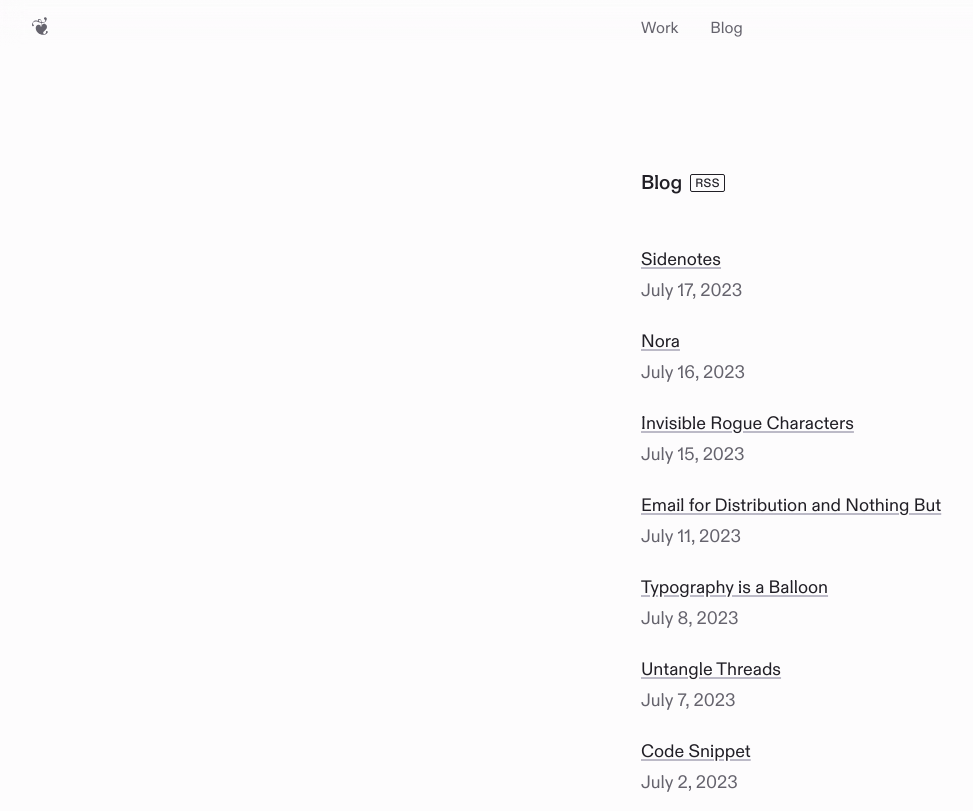
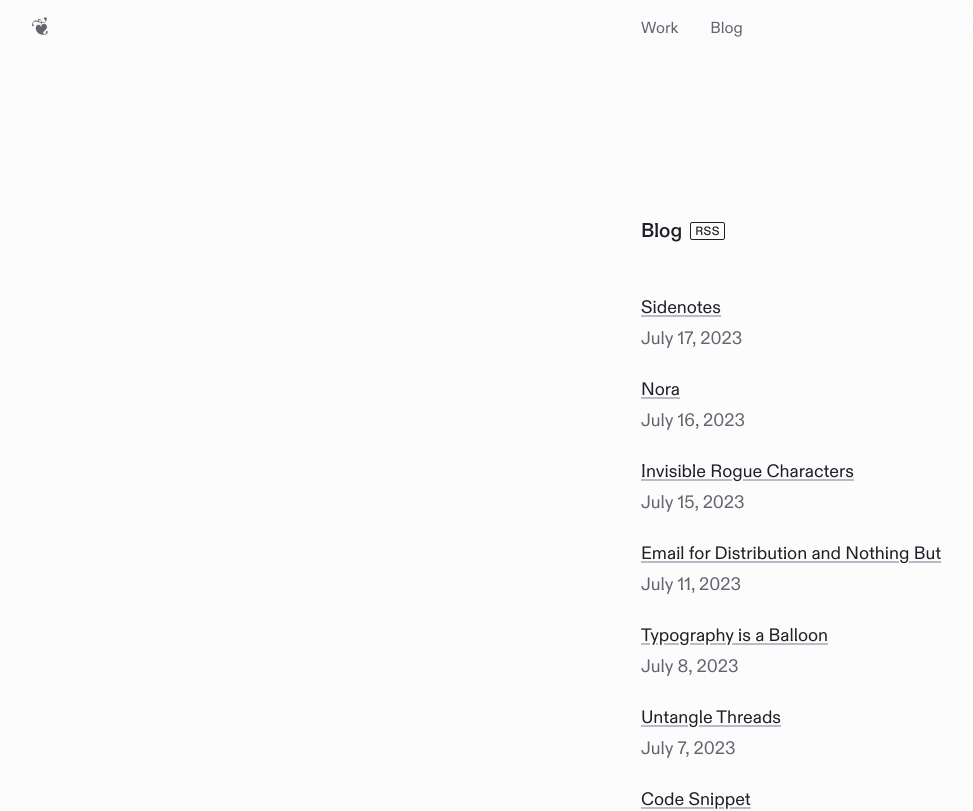
Before and after one commit to charlsyang/site, a Next.js app: page /blog in a window 1280 px wide. Shown: the top 811 px of the page, without its empty margins (11-984 px from the left). Built offline with nearby package versions, Linux system fonts and the light colour scheme; a small style sheet from the web is missing.

Commit message:
Update spacing

```diff
--- a/pages/blog/index.js
+++ b/pages/blog/index.js
@@ -53,7 +53,7 @@ const Main = styled(GridWrapper)`
     /* display: flex;
     justify-content: center;
     align-items: flex-start; */
-    min-height: calc(100vh - var(--footer-height) - var(--back-button-height));
+    min-height: calc(100vh - var(--footer-height) - var(--nav-height));
 
     & * {
         font-family: var(--font-sans);
@@ -84,7 +84,7 @@ const Back = styled(BackButton)`
 const Content = styled.div`
     grid-column: 7 / -1;
     width: min(30rem, 100%);
-    margin-top: calc(10rem - var(--back-button-height));
+    margin-top: 10rem;
     margin-bottom: 10rem;
 
     @media ${QUERIES.phoneAndBelow} {
```
